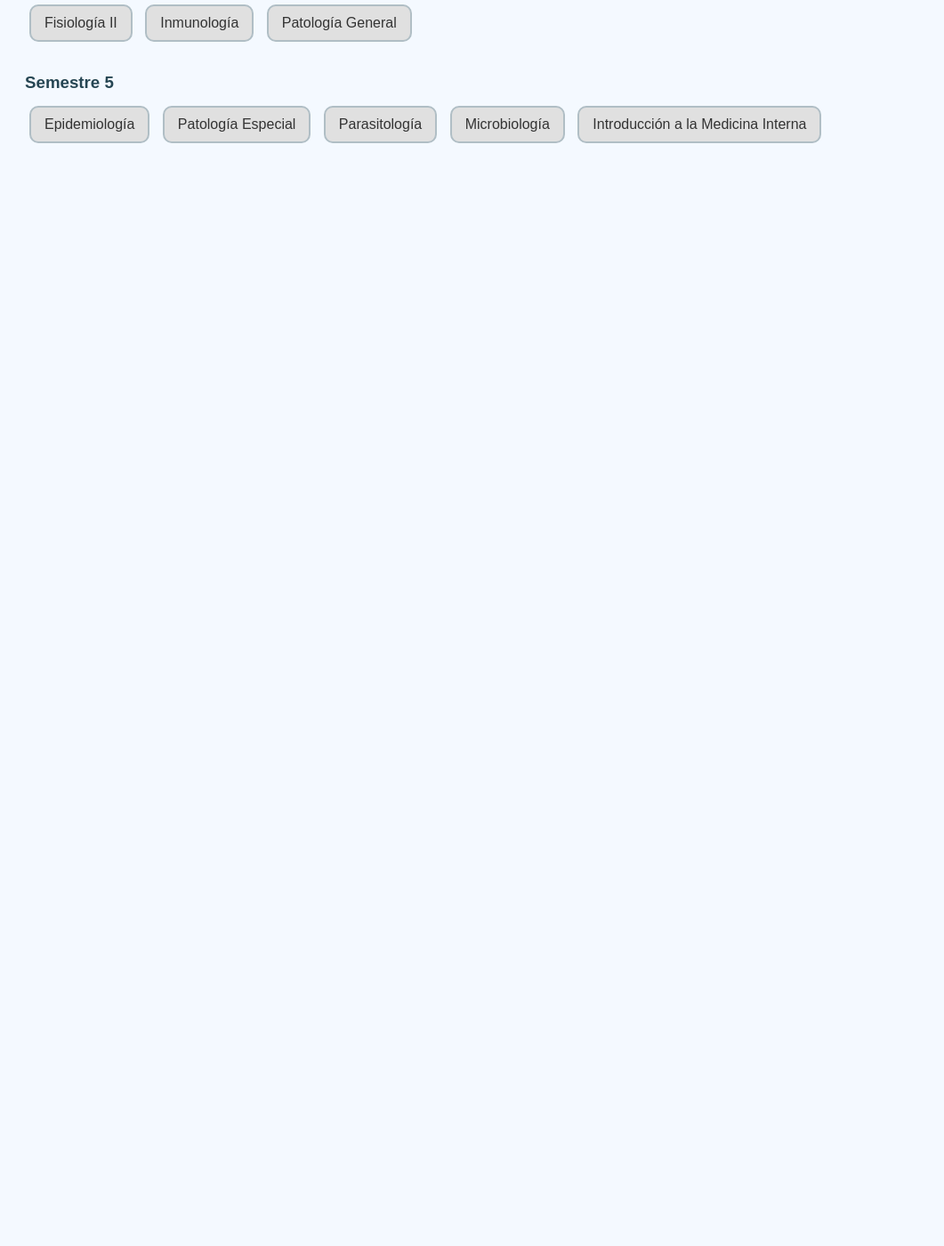
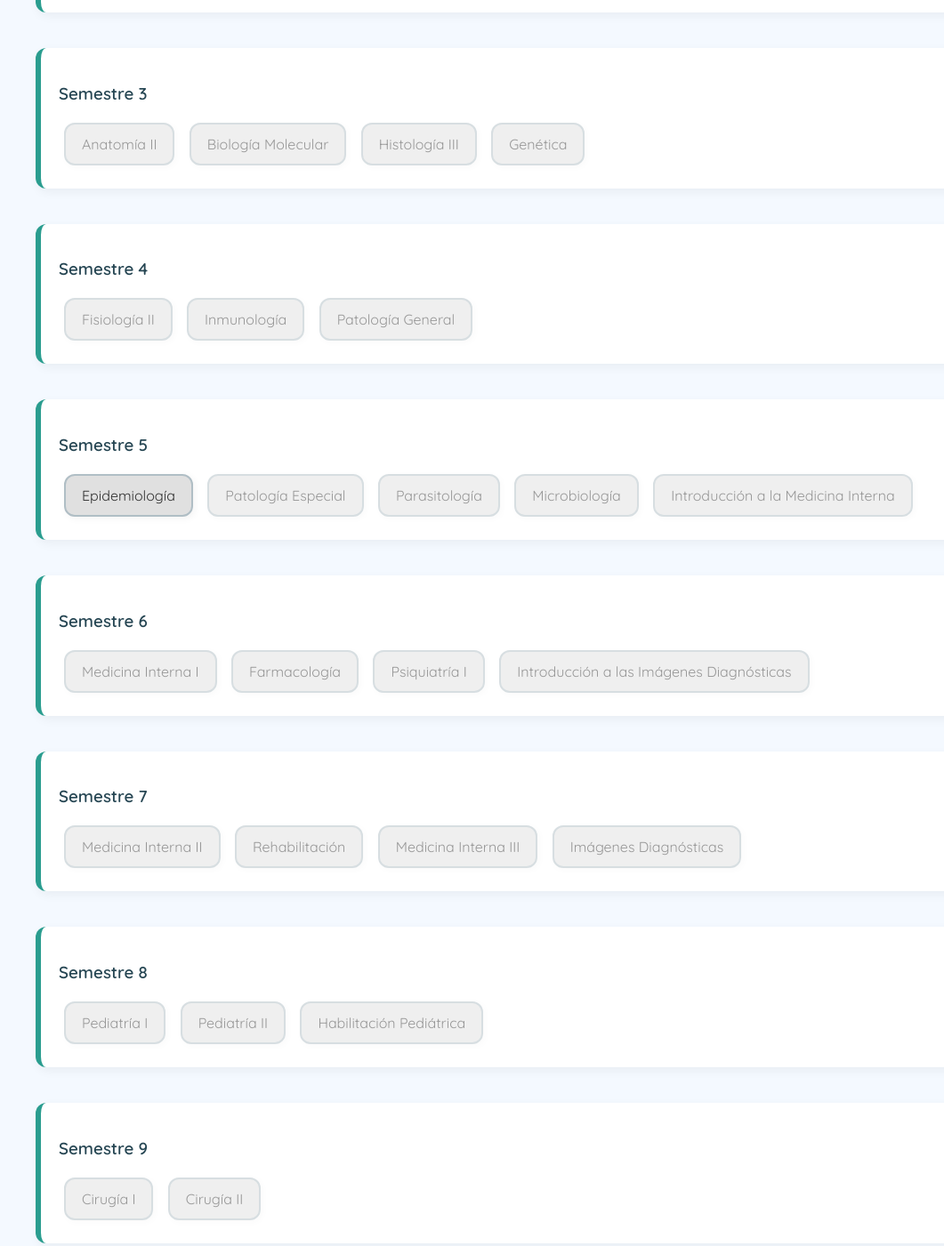
Before and after one commit to AteneaBarba/Medicina, a plain HTML site: page Index.html in a window 1280 px wide. Shown: the part 483-1884 px from the top of the page at 89% size, without its empty margins (0-1061 px from the left). Before the commit the page ends 800 px from the top, so only its background shows below. Drawn offline with Linux system fonts and the light colour scheme.

Commit message:
Update Index.html

```diff
--- a/Index.html
+++ b/Index.html
@@ -3,29 +3,76 @@
 <head>
   <meta charset="UTF-8">
   <title>Malla Interactiva - Medicina UNAL</title>
+  <link href="https://fonts.googleapis.com/css2?family=Quicksand:wght@400;600&display=swap" rel="stylesheet">
   <style>
-    body { font-family: sans-serif; background: #f4f9ff; padding: 20px; }
-    .semestre { margin-bottom: 30px; }
-    .semestre h3 { margin-bottom: 10px; color: #264653; }
+    body {
+      font-family: 'Quicksand', sans-serif;
+      background: #f4f9ff;
+      padding: 40px;
+      margin: 0;
+    }
+    h1 {
+      color: #2a9d8f;
+      text-align: center;
+      margin-bottom: 40px;
+    }
+    .semestre {
+      margin-bottom: 40px;
+      padding: 20px;
+      border-left: 6px solid #2a9d8f;
+      background: #ffffff;
+      box-shadow: 2px 4px 12px rgba(0, 0, 0, 0.05);
+      border-radius: 12px;
+    }
+    .semestre h3 {
+      color: #264653;
+      margin-bottom: 15px;
+    }
     .materia {
-      display: inline-block; margin: 5px;
-      padding: 10px 15px; border-radius: 10px;
-      background: #e0e0e0; color: #333;
+      display: inline-block;
+      margin: 6px;
+      padding: 12px 18px;
+      border-radius: 12px;
+      background: #e0e0e0;
+      color: #333;
       border: 2px solid #b0bec5;
-      cursor: pointer; position: relative;
-      transition: all 0.3s;
+      cursor: pointer;
+      position: relative;
+      transition: all 0.3s ease-in-out;
+      box-shadow: 2px 2px 8px rgba(0,0,0,0.05);
     }
-    .materia[data-estado="cursando"] { background: #ffcc00; color: #000; }
-    .materia[data-estado="aprobada"] { background: #2a9d8f; color: #fff; border-color: #21867a; }
-    .materia.locked { opacity: 0.5; cursor: not-allowed; }
+    .materia:hover {
+      transform: scale(1.03);
+    }
+    .materia[data-estado="cursando"] {
+      background: #ffdd57;
+      color: #000;
+    }
+    .materia[data-estado="aprobada"] {
+      background: #2a9d8f;
+      color: #fff;
+      border-color: #21867a;
+    }
+    .materia.locked {
+      opacity: 0.5;
+      cursor: not-allowed;
+    }
     .tooltip {
-      display: none; position: absolute; bottom: 110%; left: 50%;
+      display: none;
+      position: absolute;
+      bottom: 110%;
+      left: 50%;
       transform: translateX(-50%);
-      background: #333; color: #fff;
-      padding: 5px 10px; border-radius: 5px;
-      font-size: 12px; white-space: nowrap;
+      background: #264653;
+      color: #fff;
+      padding: 5px 10px;
+      border-radius: 6px;
+      font-size: 12px;
+      white-space: nowrap;
     }
-    .materia:hover .tooltip { display: block; }
+    .materia:hover .tooltip {
+      display: block;
+    }
   </style>
 </head>
 <body>
@@ -67,3 +114,81 @@
   <div class="materia" data-id="MICROBIO" data-prereq="FISIO2">Microbiología <span class="tooltip">Prer: Fisiología II</span></div>
   <div class="materia" data-id="INTRO_MEDINT" data-prereq="PATO_GENERAL">Introducción a la Medicina Interna <span class="tooltip">Prer: Patología General</span></div>
 </div>
+<div class="semestre"><h3>Semestre 6</h3>
+  <div class="materia" data-id="MEDINT1" data-prereq="INTRO_MEDINT">Medicina Interna I <span class="tooltip">Prer: Introducción a la Medicina Interna</span></div>
+  <div class="materia" data-id="FARMACO" data-prereq="PATO_ESPECIAL,MICROBIO">Farmacología <span class="tooltip">Prer: Patología Especial, Microbiología</span></div>
+  <div class="materia" data-id="PSIQUIATRIA1" data-prereq="INTRO_MEDINT">Psiquiatría I <span class="tooltip">Prer: Introducción a la Medicina Interna</span></div>
+  <div class="materia" data-id="INTRO_IMG" data-prereq="PATO_ESPECIAL">Introducción a las Imágenes Diagnósticas <span class="tooltip">Prer: Patología Especial</span></div>
+</div>
+
+<div class="semestre"><h3>Semestre 7</h3>
+  <div class="materia" data-id="MEDINT2" data-prereq="MEDINT1,FARMACO,INMUNO">Medicina Interna II <span class="tooltip">Prer: Medicina Interna I, Farmacología, Inmunología</span></div>
+  <div class="materia" data-id="REHAB" data-prereq="MEDINT1,FARMACO">Rehabilitación <span class="tooltip">Prer: Medicina Interna I, Farmacología</span></div>
+  <div class="materia" data-id="MEDINT3" data-prereq="MEDINT2">Medicina Interna III <span class="tooltip">Prer: Medicina Interna II</span></div>
+  <div class="materia" data-id="IMG_DIAG" data-prereq="INTRO_IMG">Imágenes Diagnósticas <span class="tooltip">Prer: Introducción a las Imágenes Diagnósticas</span></div>
+</div>
+
+<div class="semestre"><h3>Semestre 8</h3>
+  <div class="materia" data-id="PED1" data-prereq="MEDINT2,GENETICA">Pediatría I <span class="tooltip">Prer: Medicina Interna II, Genética</span></div>
+  <div class="materia" data-id="PED2" data-prereq="PED1">Pediatría II <span class="tooltip">Prer: Pediatría I</span></div>
+  <div class="materia" data-id="HAB_PED" data-prereq="REHAB">Habilitación Pediátrica <span class="tooltip">Prer: Rehabilitación</span></div>
+</div>
+
+<div class="semestre"><h3>Semestre 9</h3>
+  <div class="materia" data-id="CIRUGIA1" data-prereq="PED1">Cirugía I <span class="tooltip">Prer: Pediatría I</span></div>
+  <div class="materia" data-id="CIRUGIA2" data-prereq="CIRUGIA1">Cirugía II <span class="tooltip">Prer: Cirugía I</span></div>
+</div>
+
+<div class="semestre"><h3>Semestre 10</h3>
+  <div class="materia" data-id="GINE_OBS" data-prereq="CIRUGIA1">Ginecología y Obstetricia <span class="tooltip">Prer: Cirugía I</span></div>
+  <div class="materia" data-id="ADMIN_SALUD" data-prereq="EPIDEMIO,MEDINT2">Administración en Salud <span class="tooltip">Prer: Epidemiología, Medicina Interna II</span></div>
+  <div class="materia" data-id="PSIQ2" data-prereq="PSIQUIATRIA1,PED1">Psiquiatría II <span class="tooltip">Prer: Psiquiatría I, Pediatría I</span></div>
+  <div class="materia" data-id="MED_LEGAL" data-prereq="PATO_ESPECIAL">Medicina Legal I <span class="tooltip">Prer: Patología Especial</span></div>
+</div>
+
+<script>
+  const estados = ['pendiente', 'cursando', 'aprobada'];
+
+  function cargar() {
+    const data = JSON.parse(localStorage.getItem('pensumMed') || '{}');
+    document.querySelectorAll('.materia').forEach(el => {
+      el.dataset.estado = data[el.dataset.id] || 'pendiente';
+    });
+    verificar();
+  }
+
+  function guardar() {
+    const data = {};
+    document.querySelectorAll('.materia').forEach(el => {
+      data[el.dataset.id] = el.dataset.estado;
+    });
+    localStorage.setItem('pensumMed', JSON.stringify(data));
+  }
+
+  function verificar() {
+    document.querySelectorAll('.materia').forEach(el => {
+      const prereq = el.dataset.prereq;
+      if (!prereq) { el.classList.remove('locked'); return; }
+      const requisitos = prereq.split(',');
+      const ok = requisitos.every(id => {
+        const materia = document.querySelector(`.materia[data-id="${id}"]`);
+        return materia && materia.dataset.estado === 'aprobada';
+      });
+      el.classList.toggle('locked', !ok);
+    });
+  }
+
+  document.querySelectorAll('.materia').forEach(el => {
+    el.addEventListener('click', () => {
+      if (el.classList.contains('locked')) return;
+      const estado = el.dataset.estado;
+      const next = estados[(estados.indexOf(estado) + 1) % estados.length];
+      el.dataset.estado = next;
+      guardar(); verificar();
+    });
+  });
+
+  window.addEventListener('load', cargar);
+</script>
+</body>
+</html>
```
